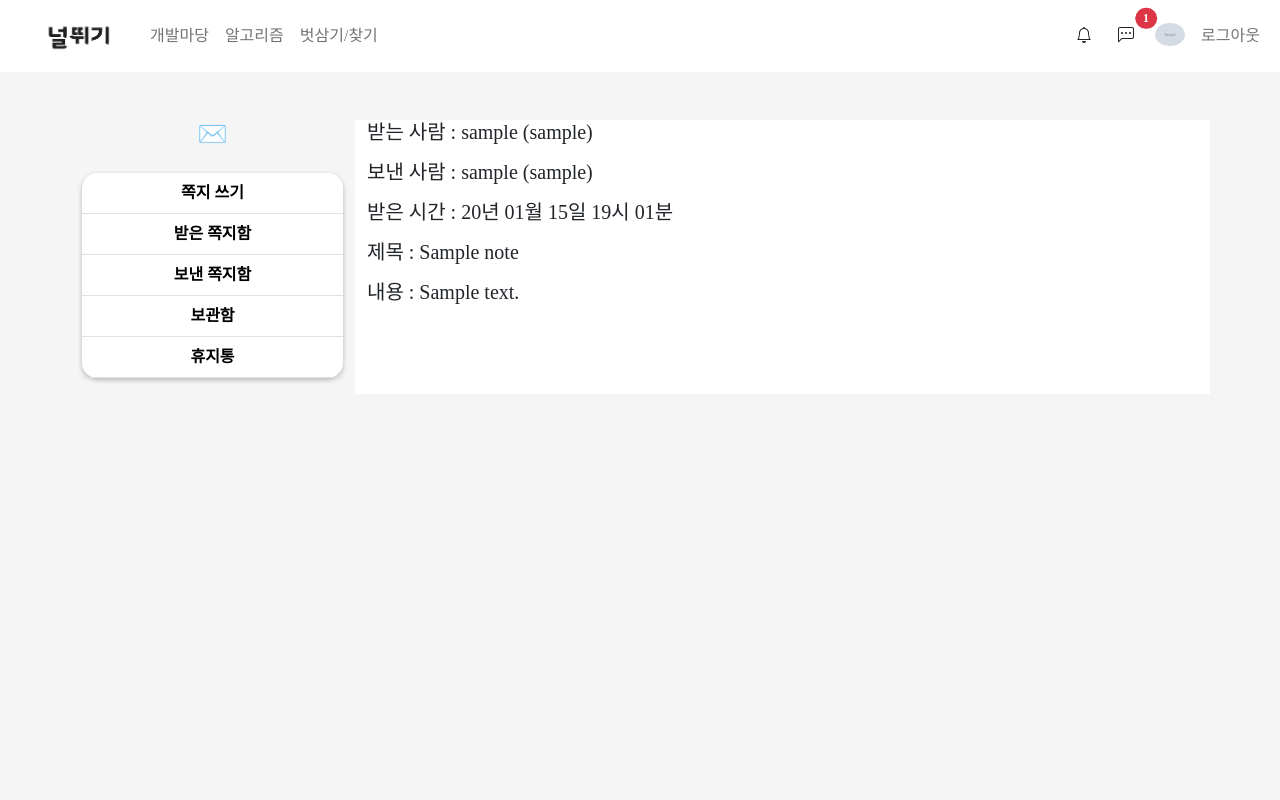
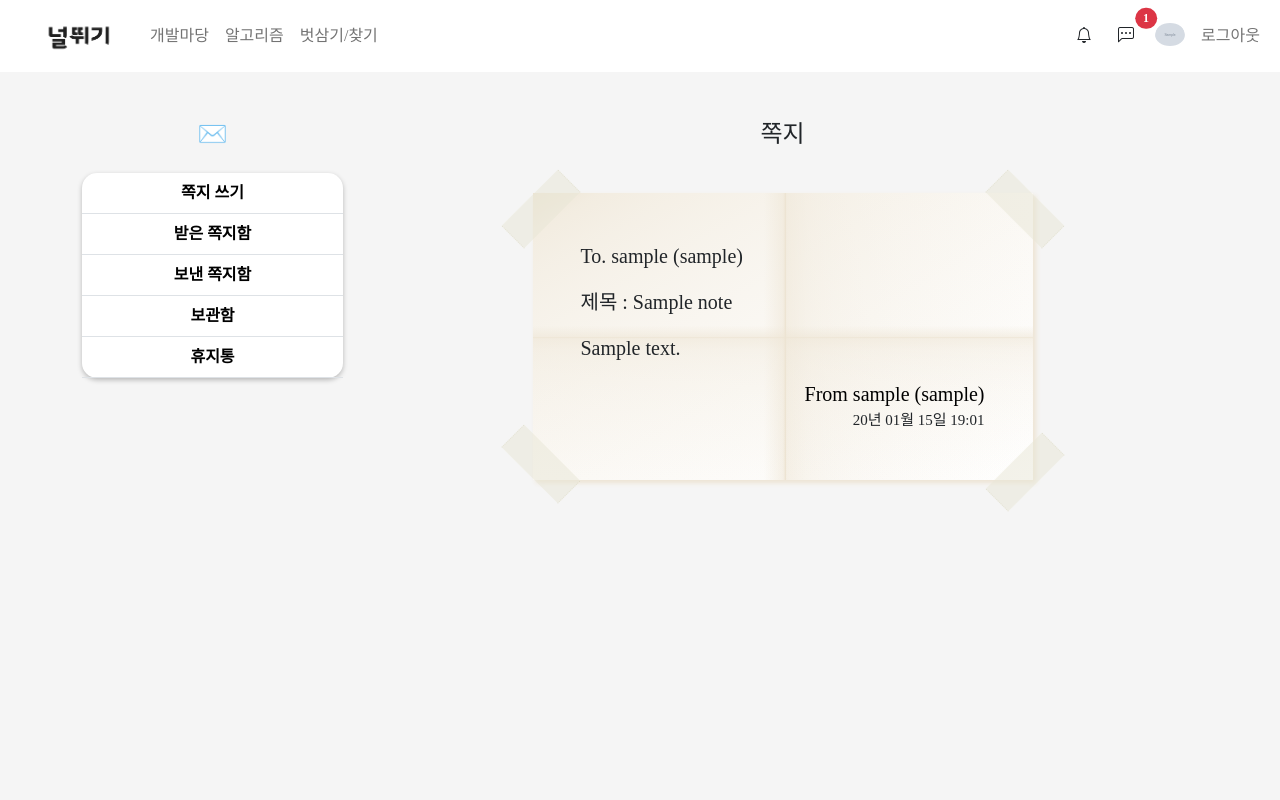
Before and after one commit to 9776mk/final_pjt, a Django app: page /notes/1/ in a window 1280 px wide. Run offline with Django 3.2, Linux system fonts and the light colour scheme; a user stored in the database is signed in; tables that the repository leaves empty hold one stand-in row (values such as "Sample post"); grey boxes marked "Sample" are stand-in pictures; lists and menus that the app fills with data are empty; some libraries are stand-ins or nearby versions; some web fonts are replaced.

Commit message:
style: notes detail

```diff
--- a/notes/templates/notes/detail.html
+++ b/notes/templates/notes/detail.html
@@ -32,12 +32,31 @@
           </tbody>
         </table>
       </div>
-      <div class="col-9 bg-white">
-        <h5 class="mb-3">받는 사람 : {{ note.to_user.profile.nickname }} ({{ note.to_user.username }})</h5>
-        <h5 class="mb-3">보낸 사람 : {{ note.from_user.profile.nickname }} ({{ note.from_user.username }})</h5>
-        <h5 class="mb-3">받은 시간 : {{ note.created_at|date:'y년 m월 d일 H시 m분' }}</h5>
-        <h5 class="mb-3">제목 : {{ note.title }}</h5>
-        <h5 class="mb-3">내용 : {{ note.content }}</h5>
+      <div class="col-9">
+        <h4 class="text-center mb-4" style="font-family: 'HBIOS-SYS';">쪽지</h4>
+        <div class="note-detail">
+          {% comment %} <div class="paper pink">
+            <div class="tape-section"></div>
+            <p>drink more water</p>
+            <div class="tape-section"></div>
+          </div> {% endcomment %}
+          <div class="paper blue">
+            {% comment %} <div class="top-tape"></div> {% endcomment %}
+            <div class="tape-section"></div>
+            <div class="p-5 w-100">
+              <p class="mb-3 note-font">To. {{ note.to_user.profile.nickname }} ({{ note.to_user.username }})</p>
+              <p class="mb-3 note-font">제목 : {{ note.title }}</p>
+              <p class="mb-3 note-font" style="white-space: pre-line">{{ note.content }}</p>
+              <p class="mb-0 text-end">
+                <a href="{% url 'accounts:profile' note.from_user.pk %}" class="note-font">
+                  From {{ note.from_user.profile.nickname }} ({{ note.from_user.username }})
+                </a>
+                </p>
+              <p class="mb-0 text-end note-font" style="font-size: 15px;">{{ note.created_at|date:'y년 m월 d일 H:m' }}</p>
+            </div>
+            <div class="tape-section"></div>
+          </div>
+        </div>
       </div>
     </div>
   </div>
--- a/notes/templates/notes/important.html
+++ b/notes/templates/notes/important.html
@@ -56,7 +56,7 @@
                 {% if note.read == 1 %}
                 <td>읽음</td>
                 {% else %}
-                <td>안읽음</td>
+                <td class="not_read">안읽음</td>
                 {% endif %}
                 {% if not note.important %}
                 <td scope="row"><a href="{% url 'notes:important_check' note.id %}"><i class="bi bi-star mx-1"></i></a></td>
@@ -76,7 +76,7 @@
                 {% if note.read == 1 %}
                 <td>읽음</td>
                 {% else %}
-                <td>안읽음</td>
+                <td class="not_read">안읽음</td>
                 {% endif %}
                 {% if not note.important %}
                 <td scope="row"><a href="{% url 'notes:important_check' note.id %}"><i class="bi bi-star mx-1"></i></a></td>
--- a/notes/templates/notes/trash.html
+++ b/notes/templates/notes/trash.html
@@ -58,7 +58,7 @@
                   {% if note.read == 1 %}
                     <td>읽음</td>
                   {% else %}
-                    <td>안읽음</td>
+                    <td class="not_read">안읽음</td>
                   {% endif %}
                     <td scope="row">
                       <a href="{% url 'notes:trash_return' note.pk %}">
@@ -85,7 +85,7 @@
                   {% if note.read == 1 %}
                     <td>읽음</td>
                   {% else %}
-                    <td>안읽음</td>
+                    <td class="not_read">안읽음</td>
                   {% endif %}
                   <td>
                     <a href="{% url 'notes:trash_return' note.pk %}">
--- a/static/css/notes.css
+++ b/static/css/notes.css
@@ -33,9 +33,148 @@ table a {
 
 table tbody tr .title {
   text-align: left;
+  overflow: hidden;
+  white-space: nowrap;
+  text-overflow: ellipsis;
+  max-width: 300px;
+}
+
+th {
+  white-space: nowrap;
 }
 
 .trash-btn {
   border: 0px;
   background-color: transparent;
 }
+
+.not_read {
+  min-width: 60px;
+}
+
+:root {
+  --pink: #ecb2ba;
+  --pink-dark: #c6939a;
+  --tape-gray: #e9e7d7;
+  --tape-edge-gray: #d5d2b8;
+  --transparent: rgba(255, 255, 255, 0);
+}
+
+.note-detail {
+  padding: 20px;
+  display: flex;
+  justify-content: center;
+}
+
+.pink {
+  --paper-color: var(--pink);
+  --paper-dark: var(--pink-dark);
+  --shadow-size: 1px;
+  --transparent: rgba(236, 178, 186, 0);
+}
+
+.blue {
+  --paper-color: #ffffff;
+  --paper-dark: #ede4d3;
+  --shadow-size: 3px;
+  --transparent: rgba(213, 224, 249, 0);
+}
+
+.paper {
+  position: relative;
+  background: linear-gradient(
+    var(--transparent),
+    50%,
+    var(--paper-dark),
+    51%,
+    var(--transparent)
+  ),
+  linear-gradient(
+    to right,
+    var(--transparent),
+    50%,
+    var(--paper-dark),
+    51%,
+    var(--transparent)
+  ),
+  linear-gradient(
+    to bottom right,
+    var(--paper-dark),
+    20%,
+    var(--transparent)
+  ),
+  var(--paper-color);
+  width: 70%;
+  min-width: 100px;
+  max-width: 500px;
+  display: flex;
+  align-items: center;
+  justify-content: center;
+  font-family: 'HBIOS-SYS';
+  box-shadow: var(--shadow-size) var(--shadow-size) 5px var(--paper-dark);
+  margin: auto;
+}
+
+.tape-section {
+  position: absolute;
+  width: 100%;
+}
+
+.top-tape {
+  position: absolute;
+  height: 4vmin;
+  top: -15px;
+  width: 30%;
+  background-color: var(--tape-gray);
+  border-right: 1px dotted var(--tape-edge-gray);
+  border-left: 1px dotted var(--tape-edge-gray);
+  opacity: 0.5;
+}
+
+.tape-section:first-of-type {
+  top: 0;
+}
+
+.tape-section:last-of-type {
+  bottom: 0;
+}
+
+.tape-section::before,
+.tape-section::after {
+  content: "";
+  width: 10vmin;
+  height: 4vmin;
+  position: absolute;
+  background-color: var(--tape-gray);
+  opacity: 0.5;
+  border-right: 1px dotted var(--tape-edge-gray);
+  border-left: 1px dotted var(--tape-edge-gray);
+}
+
+.tape-section:last-of-type::after {
+  transform: rotate(-45deg);
+  right: -4vmin;
+  top: -3vmin;
+}
+
+.tape-section:first-of-type::before {
+  transform: rotate(-45deg);
+  left: -4vmin;
+}
+
+.tape-section:first-of-type::after {
+  transform: rotate(45deg);
+  right: -4vmin;
+  top: 0;
+}
+
+.tape-section:last-of-type::before {
+  transform: rotate(45deg);
+  left: -4vmin;
+  bottom: 0;
+}
+
+.note-font {
+  font-family: 'HBIOS-SYS';
+  font-size: 20px;
+}
```
Also changed, not shown: notes/templates/notes/index.html (+5 -5 lines). Lines whose indentation alone changed are shown as unchanged.
